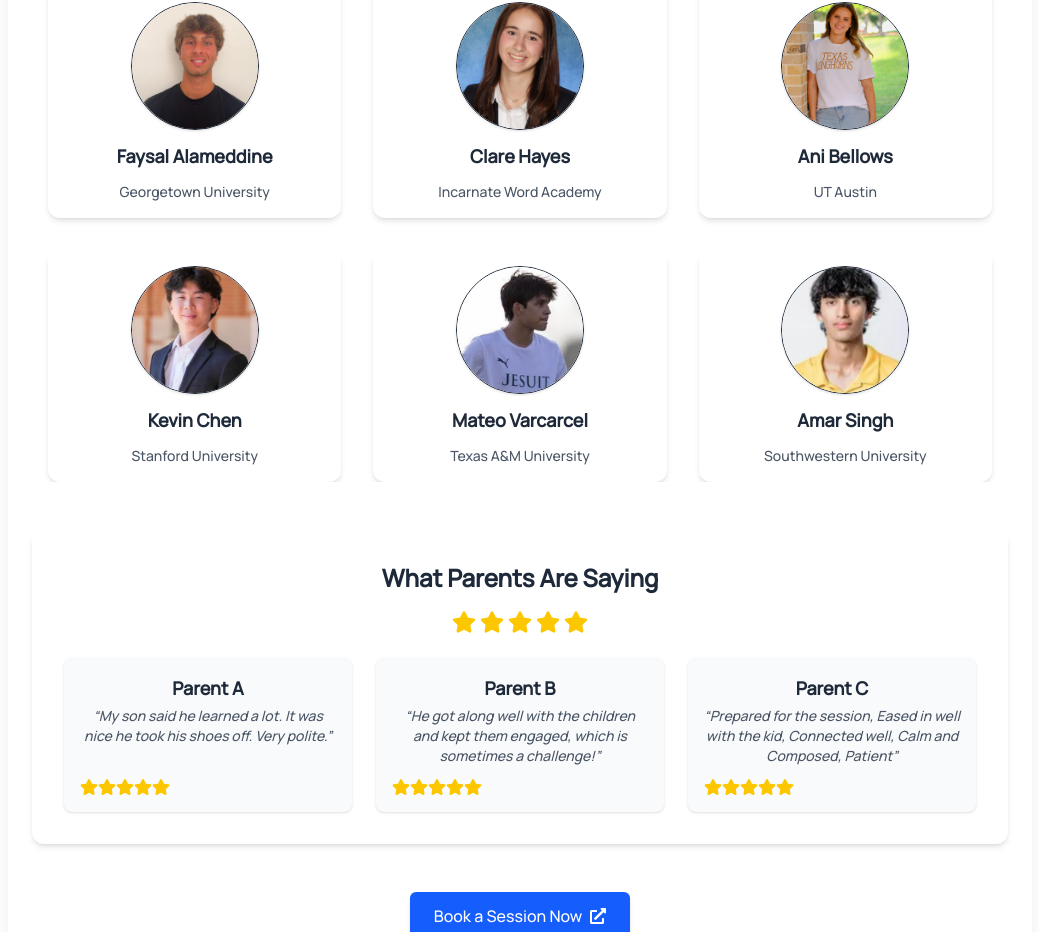
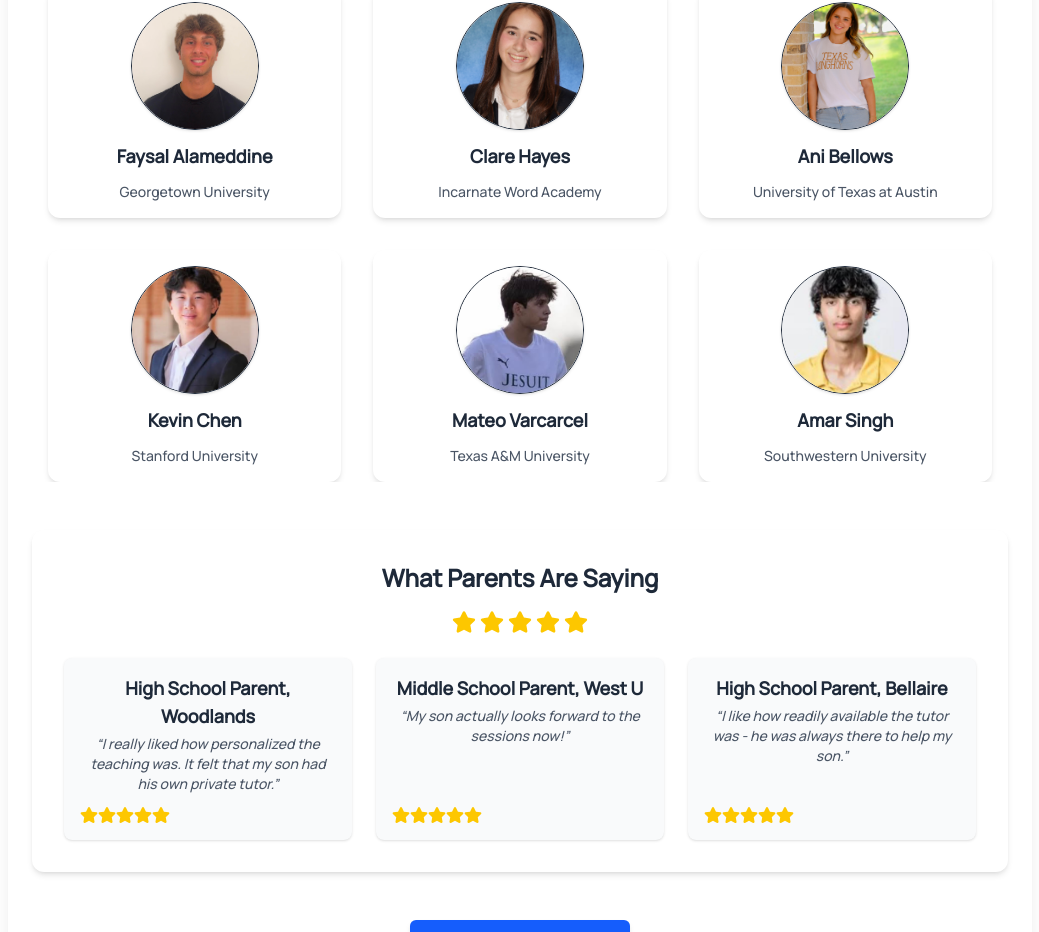
Before and after one commit to CooperLi1/mathmadesimple, a Next.js app: page /about in a window 1280 px wide. Shown: the part 1182-2114 px from the top of the page, without its empty margins (120-1159 px from the left). Built offline with nearby package versions, Linux system fonts and the light colour scheme; a web font is replaced by a local one.

Commit message:
done hopefully

```diff
--- a/app/about/page.tsx
+++ b/app/about/page.tsx
@@ -16,12 +16,12 @@ const placeholderStaff = [
   {
     name: "Roger Li",
     image: "/rogerli.png",
-    bio: "Vice President, Strake Jesuit College Preparatory School",
+    bio: "Strake Jesuit College Preparatory School",
   },
   {
     name: "Mac Stratton",
     image: "/macstratton.png",
-    bio: "Vice President, Strake Jesuit College Preparatory School",
+    bio: "Strake Jesuit College Preparatory School",
   },
   {
     name: "Anika Harpavat",
@@ -61,7 +61,7 @@ const placeholderStaff = [
   {
     name: "Ani Bellows",
     image: "/anibellows.jpg",
-    bio: "UT Austin",
+    bio: "University of Texas at Austin",
   },
   {
     name: "Kevin Chen",
@@ -119,18 +119,18 @@ export default function StaffPage() {
   <div className="grid md:grid-cols-3 gap-6">
     {[
       {
-        name: 'Parent A',
-        quote: 'My son said he learned a lot. It was nice he took his shoes off. Very polite.',
+        name: 'High School Parent, Woodlands',
+        quote: 'I really liked how personalized the teaching was. It felt that my son had his own private tutor.',
       },
       {
-        name: 'Parent B',
+        name: 'Middle School Parent, West U',
         quote:
-          'He got along well with the children and kept them engaged, which is sometimes a challenge!',
+          'My son actually looks forward to the sessions now!',
       },
       {
-        name: 'Parent C',
+        name: 'High School Parent, Bellaire',
         quote:
-          'Prepared for the session, Eased in well with the kid, Connected well, Calm and Composed, Patient',
+          'I like how readily available the tutor was - he was always there to help my son.',
       },
     ].map((review, idx) => (
       <div
--- a/app/page.tsx
+++ b/app/page.tsx
@@ -13,7 +13,7 @@ export default function HomePage() {
 
       <section className="text-gray-700 max-w-3xl mx-auto text-base leading-relaxed">
         <p>
-          <strong className="font-semibold">Description:</strong>{' '}
+          <strong className="font-semibold"></strong>{' '}
           Math Made Simple is an organization dedicated to helping students find joy in problem-solving and tackling difficult math questions. We believe that while math can be tedious and requires patience, it becomes incredibly rewarding, and even fun, once students begin to understand and master it. Our goal is to guide students through that journey—building confidence, curiosity, and a love for learning through engaging and thoughtful instruction.
         </p>
       </section>
@@ -46,16 +46,16 @@ export default function HomePage() {
 <div className="grid md:grid-cols-3 gap-6">
   {[
     {
-      name: 'Parent A',
+      name: 'Middle School Parent, Bellaire',
       quote: 'My son said he learned a lot. It was nice he took his shoes off. Very polite.',
     },
     {
-      name: 'Parent B',
+      name: 'Lower School Parent, West U',
       quote:
         'He got along well with the children and kept them engaged, which is sometimes a challenge!',
     },
     {
-      name: 'Parent C',
+      name: 'Middle School Parent, Sugar Land',
       quote:
         'Prepared for the session, Eased in well with the kid, Connected well, Calm and Composed, Patient',
     },
--- a/app/tutoring/page.tsx
+++ b/app/tutoring/page.tsx
@@ -88,18 +88,18 @@ export default function TutoringPage() {
   <div className="grid md:grid-cols-3 gap-6">
     {[
       {
-        name: 'Parent A',
-        quote: 'My son said he learned a lot. It was nice he took his shoes off. Very polite.',
+        name: 'Lower School Parent, Bellaire',
+        quote: 'My daughter struggled with math, but gradually grew confident and made a great friend in her mentor',
       },
       {
-        name: 'Parent B',
+        name: 'High School, Pearland',
         quote:
-          'He got along well with the children and kept them engaged, which is sometimes a challenge!',
+          'My son’s grade in Pre-calculus started at a C+, and with some help, ended the semester with an A-',
       },
       {
-        name: 'Parent C',
+        name: 'Middle School, Katy',
         quote:
-          'Prepared for the session, Eased in well with the kid, Connected well, Calm and Composed, Patient',
+          'Our mentor was respectful and excited to help my son.',
       },
     ].map((review, idx) => (
       <div
```
